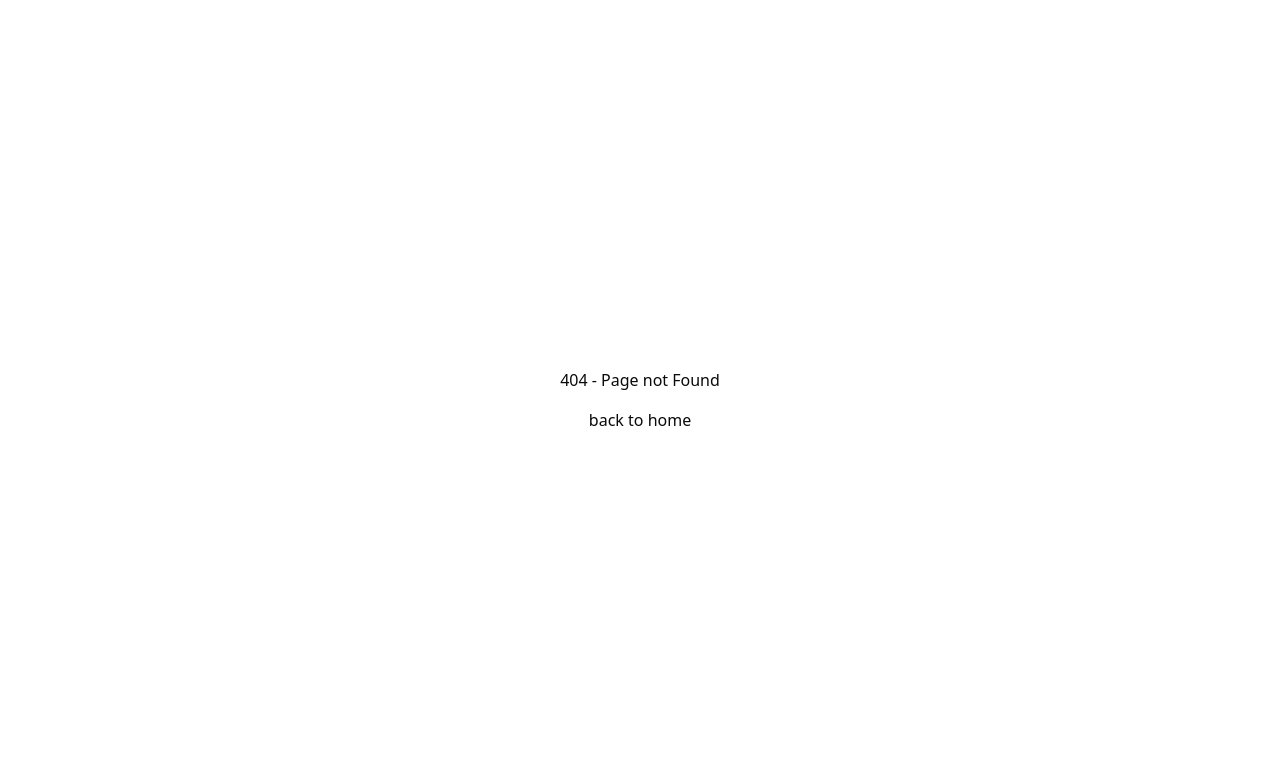
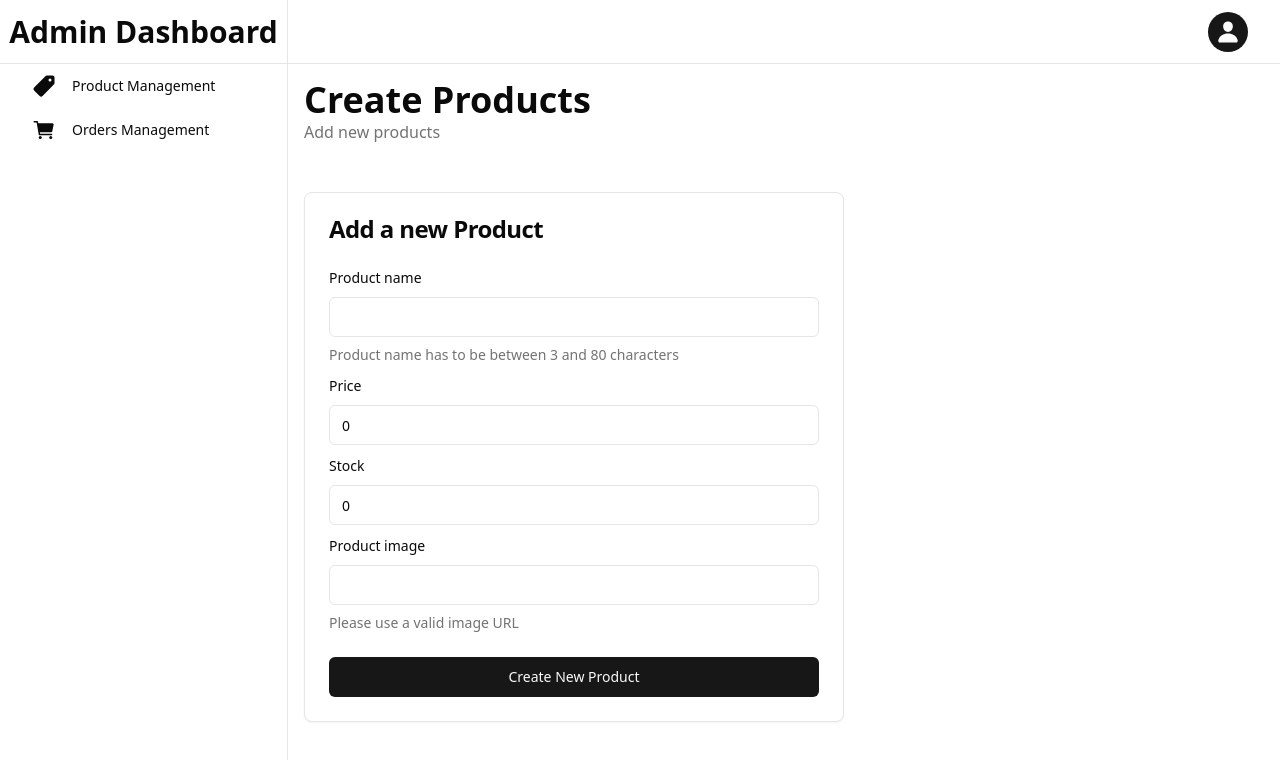
Before and after one commit to wildanfajriyan/shopping-app, a React (Vite) app: page /admin/products/create in a window 1280 px wide. Before the commit this address had no page. Shown: the top 760 px of the page. Built offline with nearby package versions, Linux system fonts and the light colour scheme; the HTML template or start-up script is replaced by a standard one.

Commit message:
adding create product page

```diff
--- a/src/App.jsx
+++ b/src/App.jsx
@@ -5,6 +5,7 @@ import NotFoundPage from './pages/NotFoundPage';
 import LoginPage from './pages/LoginPage';
 import ProductDetailPage from './pages/ProductDetailPage';
 import ProductManagementPage from './pages/admin/ProductManagementPage';
+import CreateProductPage from './pages/admin/CreateProductPage';
 import { Header } from './components/Header';
 import { Footer } from './components/Footer';
 
@@ -20,7 +21,12 @@ function App() {
         <Route path="/cart" Component={CartPage} />
         <Route path="/login" Component={LoginPage} />
         <Route path="/product/:id" Component={ProductDetailPage} />
-        <Route path="/admin/product" Component={ProductManagementPage} />
+
+        <Route path="/admin">
+          <Route path="products" Component={ProductManagementPage} />
+          <Route path="products/create" Component={CreateProductPage} />
+        </Route>
+
         <Route path="*" Component={NotFoundPage} />
       </Routes>
 
--- /dev/null
+++ b/src/pages/admin/CreateProductPage.jsx
@@ -0,0 +1,135 @@
+import { z } from 'zod';
+import { AdminLayout } from '@/components/layout/AdminLayout';
+import { useForm } from 'react-hook-form';
+import { zodResolver } from '@hookform/resolvers/zod';
+import {
+  Form,
+  FormControl,
+  FormDescription,
+  FormField,
+  FormItem,
+  FormLabel,
+  FormMessage,
+} from '@/components/ui/form';
+import {
+  Card,
+  CardContent,
+  CardFooter,
+  CardHeader,
+  CardTitle,
+} from '@/components/ui/card';
+import { Input } from '@/components/ui/input';
+import { Button } from '@/components/ui/button';
+
+const createProductFormSchema = z.object({
+  name: z
+    .string()
+    .min(3, 'Your product name is under 3 characters')
+    .max(80, 'Your product name is over 80 characters'),
+  price: z.coerce.number().min(10000, 'Price cannot be under Rp 10.000'),
+  stock: z.coerce.number().min(1, 'Stock cannot be under 1'),
+  imageUrl: z.string().url('Use a valid URL'),
+});
+
+const CreateProductPage = () => {
+  const form = useForm({
+    defaultValues: {
+      name: '',
+      price: 0,
+      stock: 0,
+      imageUrl: '',
+    },
+    resolver: zodResolver(createProductFormSchema),
+  });
+
+  const handleCreateProduct = (values) => {
+    console.log(values);
+  };
+
+  return (
+    <AdminLayout title="Create Products" description="Add new products">
+      <Form {...form}>
+        <form
+          onSubmit={form.handleSubmit(handleCreateProduct)}
+          className="max-w-[540px] w-full"
+        >
+          <Card>
+            <CardHeader>
+              <CardTitle className="font-bold">Add a new Product</CardTitle>
+            </CardHeader>
+            <CardContent className="flex flex-col gap-2">
+              <FormField
+                control={form.control}
+                name="name"
+                render={({ field }) => (
+                  <FormItem>
+                    <FormLabel>Product name</FormLabel>
+                    <FormControl>
+                      <Input {...field} />
+                    </FormControl>
+                    <FormDescription>
+                      Product name has to be between 3 and 80 characters
+                    </FormDescription>
+                    <FormMessage />
+                  </FormItem>
+                )}
+              />
+
+              <FormField
+                control={form.control}
+                name="price"
+                render={({ field }) => (
+                  <FormItem>
+                    <FormLabel>Price</FormLabel>
+                    <FormControl>
+                      <Input type="number" {...field} />
+                    </FormControl>
+                    <FormMessage />
+                  </FormItem>
+                )}
+              />
+
+              <FormField
+                control={form.control}
+                name="stock"
+                render={({ field }) => (
+                  <FormItem>
+                    <FormLabel>Stock</FormLabel>
+                    <FormControl>
+                      <Input type="number" {...field} />
+                    </FormControl>
+                    <FormMessage />
+                  </FormItem>
+                )}
+              />
+
+              <FormField
+                control={form.control}
+                name="imageUrl"
+                render={({ field }) => (
+                  <FormItem>
+                    <FormLabel>Product image</FormLabel>
+                    <FormControl>
+                      <Input {...field} />
+                    </FormControl>
+                    <FormDescription>
+                      Please use a valid image URL
+                    </FormDescription>
+                    <FormMessage />
+                  </FormItem>
+                )}
+              />
+            </CardContent>
+            <CardFooter>
+              <Button type="submit" className="w-full">
+                Create New Product
+              </Button>
+            </CardFooter>
+          </Card>
+        </form>
+      </Form>
+    </AdminLayout>
+  );
+};
+
+export default CreateProductPage;
--- a/src/pages/admin/ProductManagementPage.jsx
+++ b/src/pages/admin/ProductManagementPage.jsx
@@ -1,6 +1,6 @@
 import { useEffect, useState } from 'react';
 import { IoAdd } from 'react-icons/io5';
-import { useSearchParams } from 'react-router-dom';
+import { Link, useSearchParams } from 'react-router-dom';
 import { ChevronLeft, ChevronRight, Ellipsis } from 'lucide-react';
 import { axiosInstance } from '@/lib/axios';
 import { AdminLayout } from '@/components/layout/AdminLayout';
@@ -92,10 +92,12 @@ const ProductManagementPage = () => {
         title="Product Management"
         description="Managing our products"
         rightSection={
-          <Button>
-            <IoAdd className="h-6 w-6 mr-2" />
-            Add Product
-          </Button>
+          <Link to="/admin/products/create">
+            <Button>
+              <IoAdd className="h-6 w-6 mr-2" />
+              Add Product
+            </Button>
+          </Link>
         }
       >
         <div className="mb-8">
```
